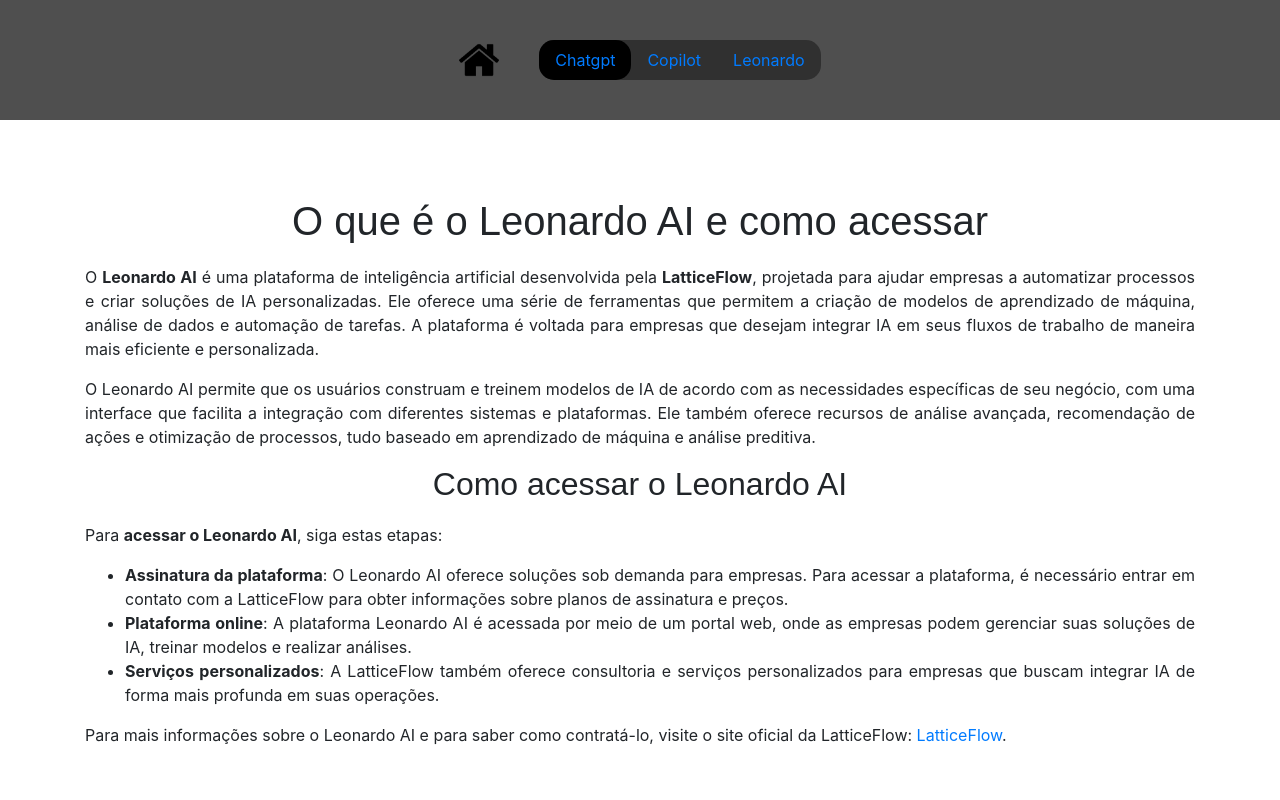
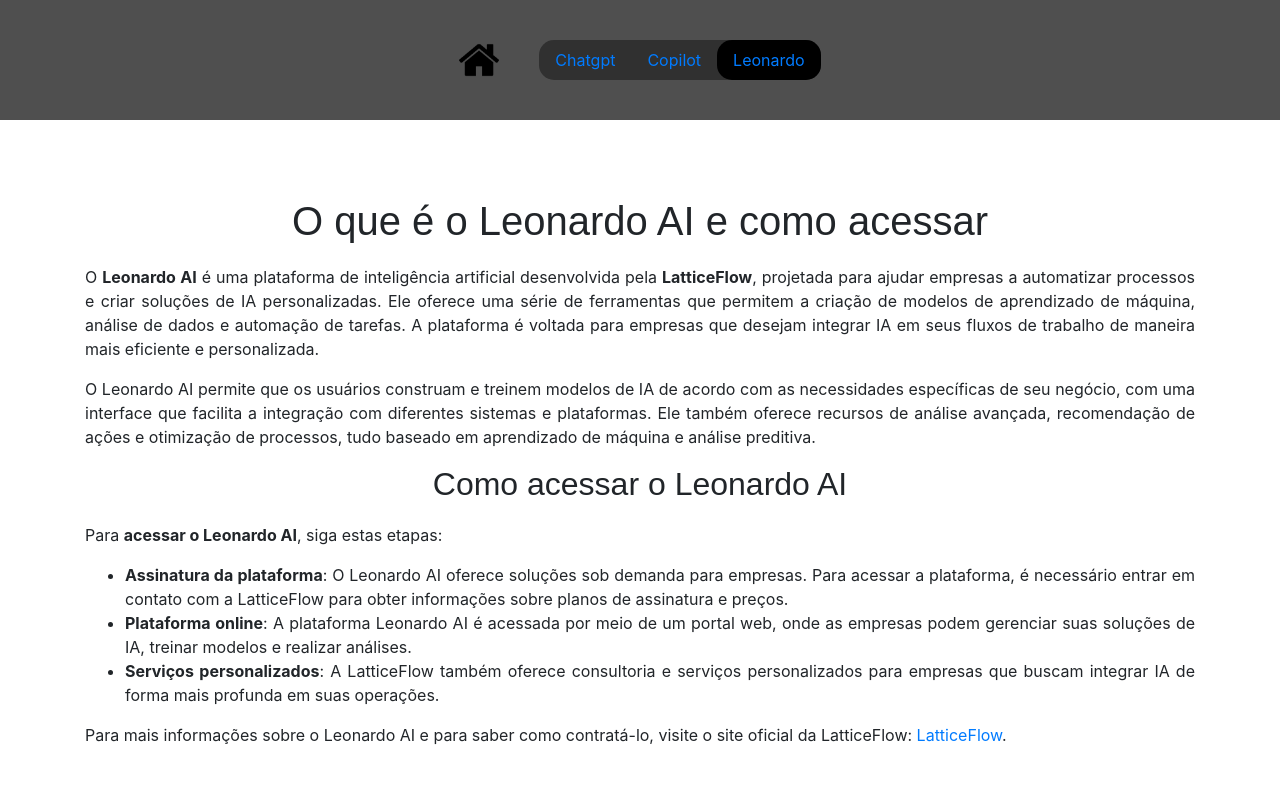
Before and after one commit to Antonio-bytes/INW, a plain HTML site: page Leonardo.html in a window 1280 px wide. Shown: the top 800 px of the page. Drawn offline with nearby package versions, Linux system fonts and the light colour scheme.

Commit message:
id="ativo"

```diff
--- a/Leonardo.html
+++ b/Leonardo.html
@@ -79,13 +79,13 @@
         <nav>
         <ul class="nav justify-content-center">
             <li class="nav-item">
-                <a class="nav-link" href="Chatgpt.html" id="ativo">Chatgpt</a>
+                <a class="nav-link" href="Chatgpt.html" >Chatgpt</a>
             </li>
             <li class="nav-item">
                 <a class="nav-link" href="Copilot.html">Copilot</a>
             </li>
             <li class="nav-item">
-                <a class="nav-link" href="Leonardo.html">Leonardo</a>
+                <a class="nav-link" href="Leonardo.html" id="ativo">Leonardo</a>
             </li>
         </ul>
     </nav>
```
